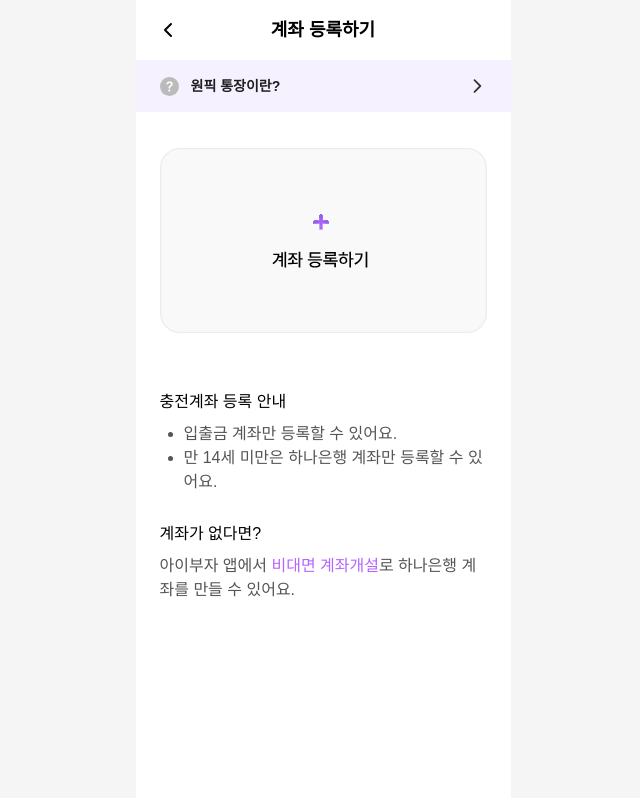
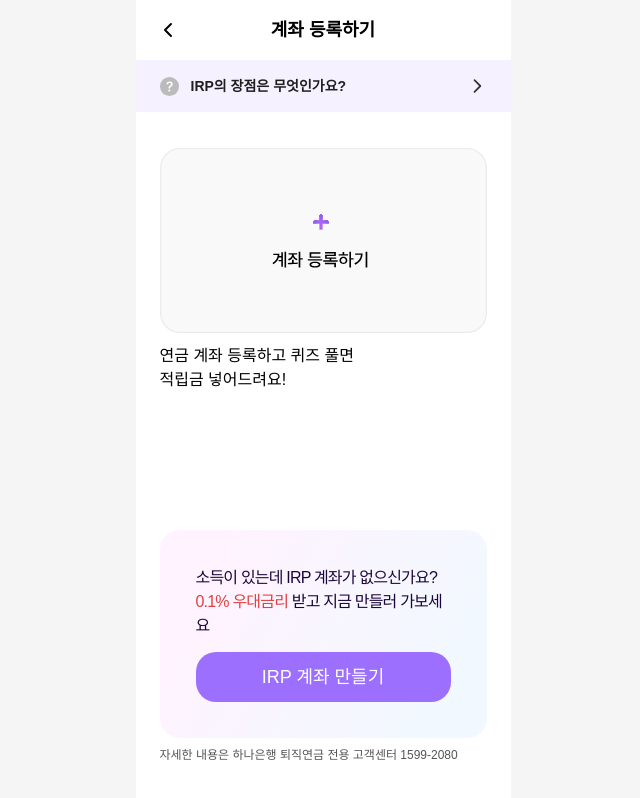
Before and after one commit to hana-connect/frontend, a Next.js app: page /wallet/register in a window 1280 px wide. Shown: the whole page, without its empty margins (317-957 px from the left). Built offline with nearby package versions, Linux system fonts and the light colour scheme.

Commit message:
feat(wallet/register/register-intro): 계좌 등록하기 부모일 때 보이는 뷰 구현
스타일이랑 색상 추가하면 변경해야함

```diff
--- a/src/app/wallet/register/_components/steps/register-intro/register-intro.tsx
+++ b/src/app/wallet/register/_components/steps/register-intro/register-intro.tsx
@@ -25,7 +25,7 @@ const introViewContent: Record<
 };
 
 const RegisterIntro = ({ onNext }: Props) => {
-  const viewType: ViewType = "child";
+  const viewType: ViewType = "parent";
 
   const { bannerTitle, showIrpCard } = introViewContent[viewType];
 
@@ -33,6 +33,7 @@ const RegisterIntro = ({ onNext }: Props) => {
     <>
       <Header type="sub" title="계좌 등록하기" />
       <RegisterInfoBanner title={bannerTitle} />
+      <div className="flex flex-1 flex-col">
         <div className="mt-9 px-6">
           <button type="button" onClick={onNext} className="block w-full">
             <Image
@@ -44,8 +45,22 @@ const RegisterIntro = ({ onNext }: Props) => {
           </button>
         </div>
         {showIrpCard && (
-        <div className="mt-6 px-6">
+          <div className="mt-2.75 px-6">
+            <p className="text-left text-[16px] text-black">
+              연금 계좌 등록하고 퀴즈 풀면
+              <br />
+              적립금 넣어드려요!
+            </p>
+          </div>
+        )}
+        {showIrpCard && (
+          <div className="mt-auto px-6 pb-9">
+            <div className="flex flex-col gap-2">
               <IrpCard />
+              <p className="text-left text-[12px] text-[#555555]">
+                자세한 내용은 하나은행 퇴직연금 전용 고객센터 1599-2080
+              </p>
+            </div>
           </div>
         )}
         {!showIrpCard && (
@@ -69,7 +84,7 @@ const RegisterIntro = ({ onNext }: Props) => {
             </div>
           </div>
         )}
-      <div className="flex flex-1 flex-col gap-4 p-6"></div>
+      </div>
     </>
   );
 };
```
Lines whose indentation alone changed are shown as unchanged.
